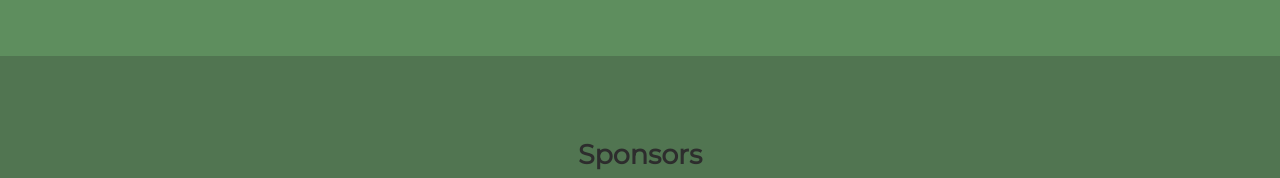
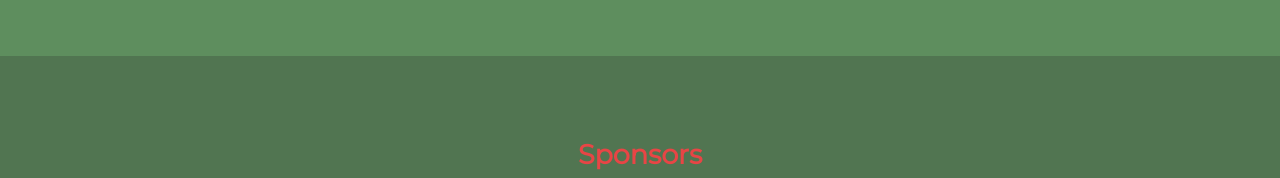
Before and after one commit to hackgwinnett/hackgwinnett.github.io, a plain HTML site: page index.html in a window 1280 px wide. Shown: the part 1680-1858 px from the top of the page. Drawn offline with nearby package versions, Linux system fonts and the light colour scheme.

Commit message:
Update index.html

```diff
--- a/index.html
+++ b/index.html
@@ -182,7 +182,7 @@ body,h1,h2,h3,h4,h5,h6 {font-family: "Montserrat", sans-serif}
   <div class="w3-content">
 
     <div class="w3-first w3-center">
-      <h2 id="sponsor-title">Sponsors</h2>
+      <h2 id="sponsor-title"><a href="">Sponsors</a></h2>
          <div>
           <a href="https://www.inspiritai.com/"><img src="images/inspirit2.png"  alt="inspiritai" class="sponsor-img"></a>
           <a href="https://www.repl.it"><img src="images/replit3.png"  alt="replit" class="sponsor-img"></a>
```
